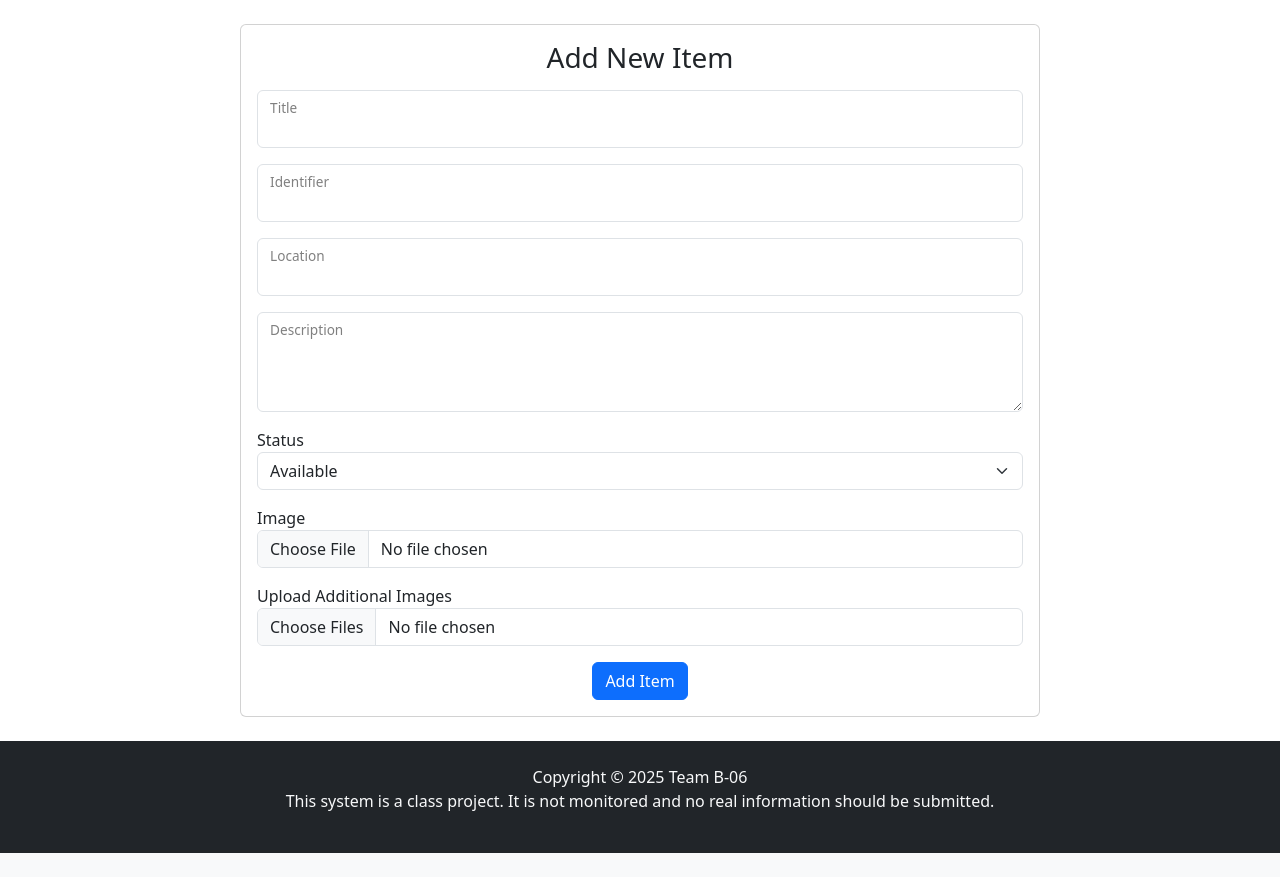
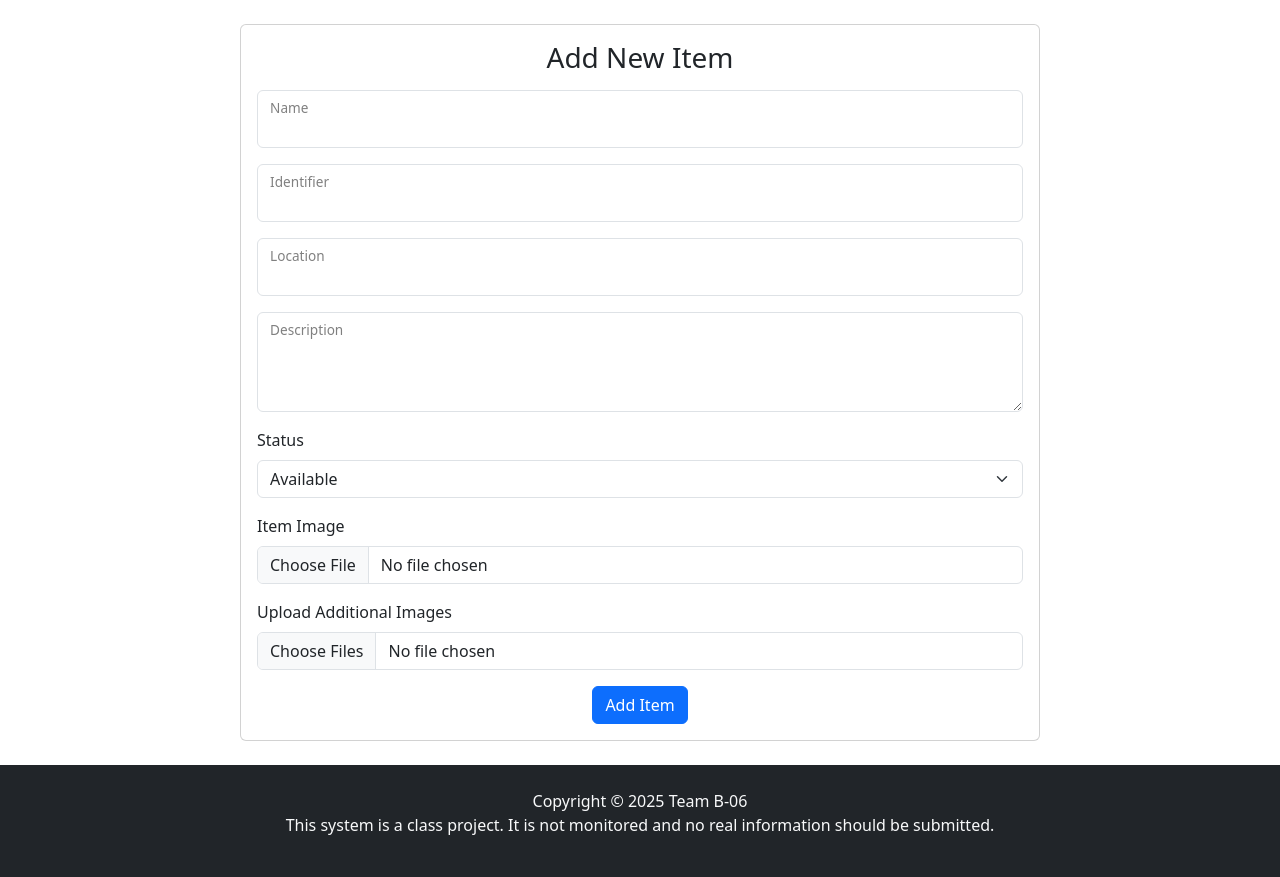
Before and after one commit to elliotSchmango/tech-lending-app, a Django app: template techCLA/templates/techCLA/create_item.html in a window 1280 px wide. Shown: the part 100-977 px from the top of the page. Before the commit the page ends 953 px from the top, so only its background shows below. Run offline with Django 5.2, Linux system fonts and the light colour scheme; the template is opened without the code that fills it: values that come from a table or form of the project are taken from there, others are empty; some libraries are stand-ins or nearby versions.

Commit message:
small form style changes

```diff
--- a/techCLA/templates/techCLA/collections/create_collection.html
+++ b/techCLA/templates/techCLA/collections/create_collection.html
@@ -19,7 +19,7 @@
 
                 {% if user.is_librarian %}
                 <div class="mb-3">
-                    <label>{{ form.visibility.label }}</label>
+                    <label class="form-label">{{ form.visibility.label }}</label>
                     {{ form.visibility }}
                 </div>
                 {% endif %}
--- a/techCLA/templates/techCLA/create_item.html
+++ b/techCLA/templates/techCLA/create_item.html
@@ -11,7 +11,7 @@
 
                 <div class="form-floating mb-3">
                     {{ form.title }}
-                    <label style="color: gray;">{{ form.title.label }}</label>
+                    <label style="color: gray;">Name</label>
                 </div>
                 <div class="form-floating mb-3">
                     {{ form.identifier }}
@@ -26,15 +26,15 @@
                     <label style="color: gray;">{{ form.description.label }}</label>
                 </div>
                 <div class="mb-3">
-                    <label>{{ form.status.label }}</label>
+                    <label class="form-label">{{ form.status.label }}</label>
                     {{ form.status }}
                 </div>
                 <div class="mb-3">
-                    <label>{{ form.image.label }}</label>
+                    <label class="form-label">Item Image</label>
                     {{ form.image }}
                 </div>
                 <div class="mb-3">
-                    <label for="additional_images">Upload Additional Images</label>
+                    <label for="additional_images" class="form-label">Upload Additional Images</label>
                     <input class="form-control" type="file" name="additional_images" multiple>
                 </div>
 
```
Also changed, not shown: techCLA/templates/techCLA/manage_items.html (+6 -12 lines).
